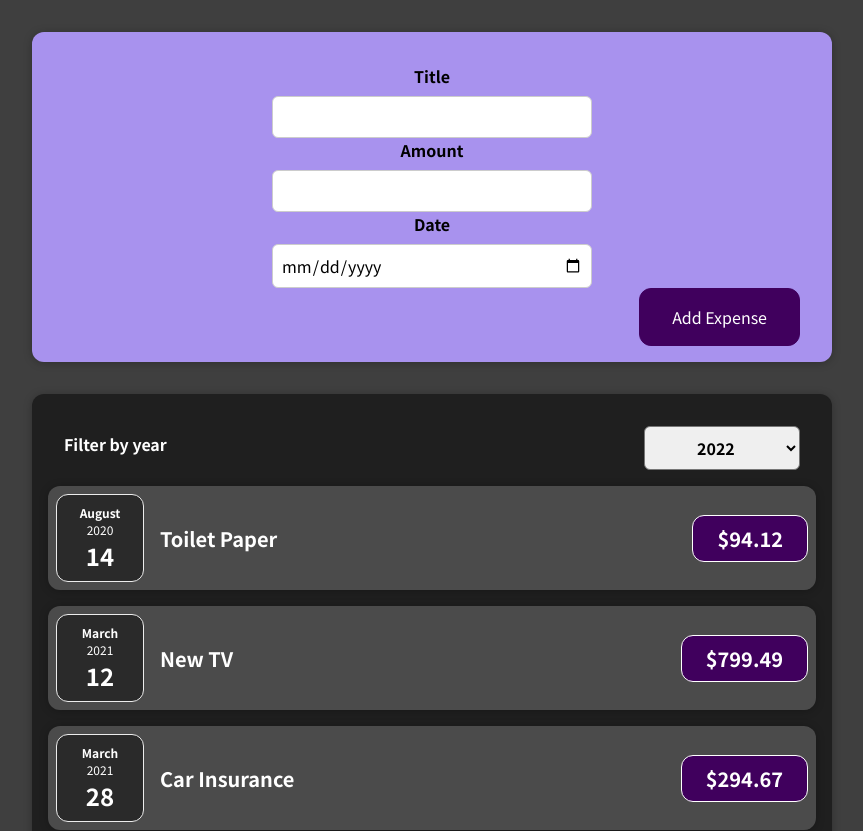
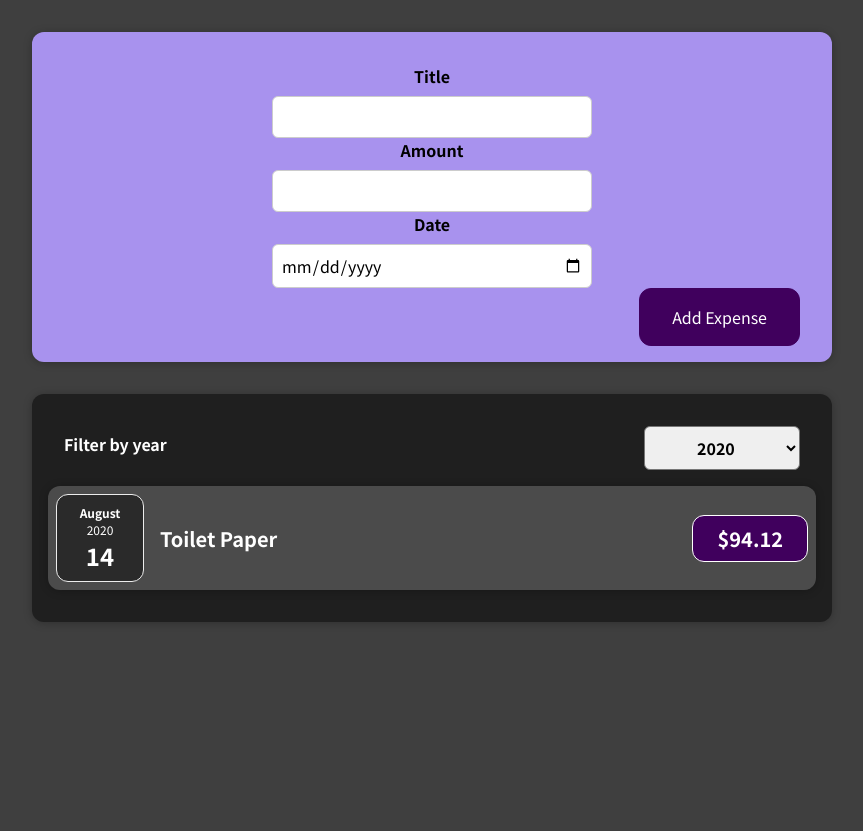
Before and after one commit to wojtazk/reactjs-course, a React (Create React App) app in the folder 01-starting-setup/: page / in a window 1280 px wide. Shown: the top 831 px of the page, without its empty margins (208-1071 px from the left). After the commit the page ends 800 px from the top, so only its background shows below. Built offline with nearby package versions, Linux system fonts and the light colour scheme.

Commit message:
Added ExpenseList

```diff
--- a/01-starting-setup/src/App.jsx
+++ b/01-starting-setup/src/App.jsx
@@ -1,8 +1,9 @@
+import { useState } from 'react';
+
 import Expenses from './components/Expenses/Expenses';
 import NewExpense from './components/NewExpense/NewExpense';
 
-const App = () => {
-  const expenses = [
+const DUMMY_EXPENSES = [
   {
     id: 'e1',
     title: 'Toilet Paper',
@@ -24,15 +25,17 @@
   },
 ];
 
+const App = () => {
+  const [expenses, setExpenses] = useState(DUMMY_EXPENSES);
+
   const addExpensehandler = (expense) => {
-    console.log('in app .js');
-    console.log(expense);
+    setExpenses((prevState) => [expense, ...prevState]);
   };
 
   return (
     <div>
       <NewExpense onAddExpense={addExpensehandler} />
-      <Expenses data={expenses} />
+      <Expenses items={expenses} />
     </div>
   );
 };
--- a/01-starting-setup/src/components/Expenses/ExpenseItem.jsx
+++ b/01-starting-setup/src/components/Expenses/ExpenseItem.jsx
@@ -4,6 +4,7 @@
 
 const ExpenseItem = (props) => {
   return (
+    <li>
       <Card className="expense-item">
         <ExpenseDate date={props.date} />
         <div className="expense-item__description">
@@ -11,6 +12,7 @@
           <div className="expense-item__price">${props.amount}</div>
         </div>
       </Card>
+    </li>
   );
 };
 
--- a/01-starting-setup/src/components/Expenses/Expenses.jsx
+++ b/01-starting-setup/src/components/Expenses/Expenses.jsx
@@ -1,17 +1,20 @@
 import { useState } from 'react';
 
 import './Expenses.css';
-import ExpenseItem from './ExpenseItem';
 import Card from '../UI/Card';
 import ExpensesFilter from './ExpensesFilter';
+import ExpensesList from './ExpensesList';
 
 const Expenses = (props) => {
-  const [pickedFilter, setPickedFilter] = useState('2022');
+  const [pickedFilter, setPickedFilter] = useState('2020');
 
   const pickedFilterHandler = (selectedYear) => {
     setPickedFilter(selectedYear);
-    console.log(selectedYear);
   };
+
+  const filteredExpenses = props.items.filter(
+    (expense) => expense.date.getFullYear() === +pickedFilter
+  );
 
   return (
     <Card className="expenses">
@@ -19,16 +22,7 @@
         selected={pickedFilter}
         onPickedFilter={pickedFilterHandler}
       />
-      {props.data.map((ex) => {
-        return (
-          <ExpenseItem
-            key={ex.id}
-            title={ex.title}
-            date={ex.date}
-            amount={ex.amount}
-          />
-        );
-      })}
+      <ExpensesList items={filteredExpenses} />
     </Card>
   );
 };
--- /dev/null
+++ b/01-starting-setup/src/components/Expenses/ExpensesList.css
@@ -0,0 +1,9 @@
+.expenses-list {
+  list-style: none;
+  padding: 0;
+}
+
+.expenses-list__fallback {
+  color: white;
+  text-align: center;
+}
--- /dev/null
+++ b/01-starting-setup/src/components/Expenses/ExpensesList.jsx
@@ -0,0 +1,22 @@
+import './ExpensesList.css';
+import ExpenseItem from './ExpenseItem';
+
+const ExpensesList = (props) => {
+  if (props.items.length === 0)
+    return <h2 className="expenses-list__fallback">No expenses found</h2>;
+
+  return (
+    <ul className="expenses-list">
+      {props.items.map((expense) => (
+        <ExpenseItem
+          key={expense.id}
+          title={expense.title}
+          date={expense.date}
+          amount={expense.amount}
+        />
+      ))}
+    </ul>
+  );
+};
+
+export default ExpensesList;
```
Lines whose indentation alone changed are shown as unchanged.
